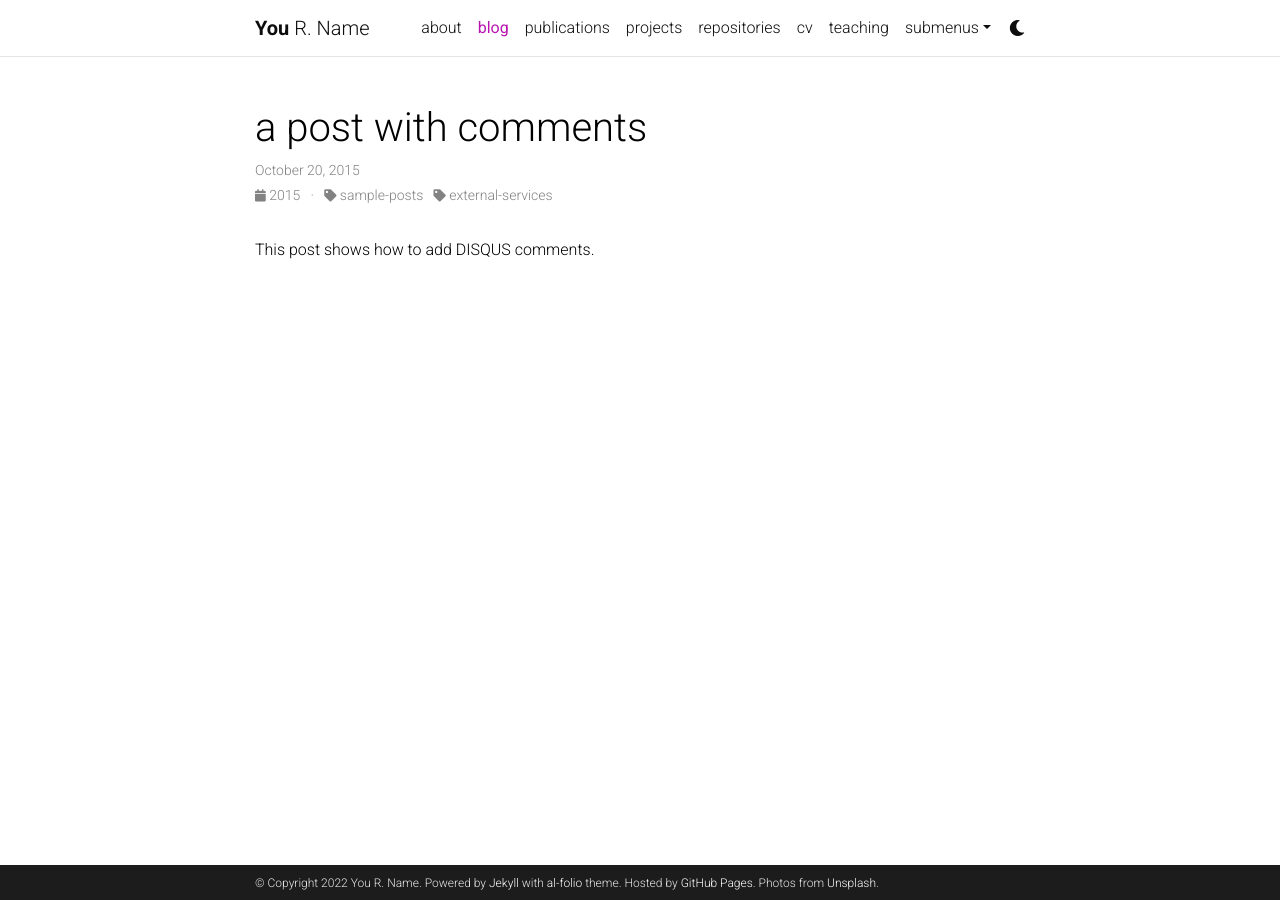
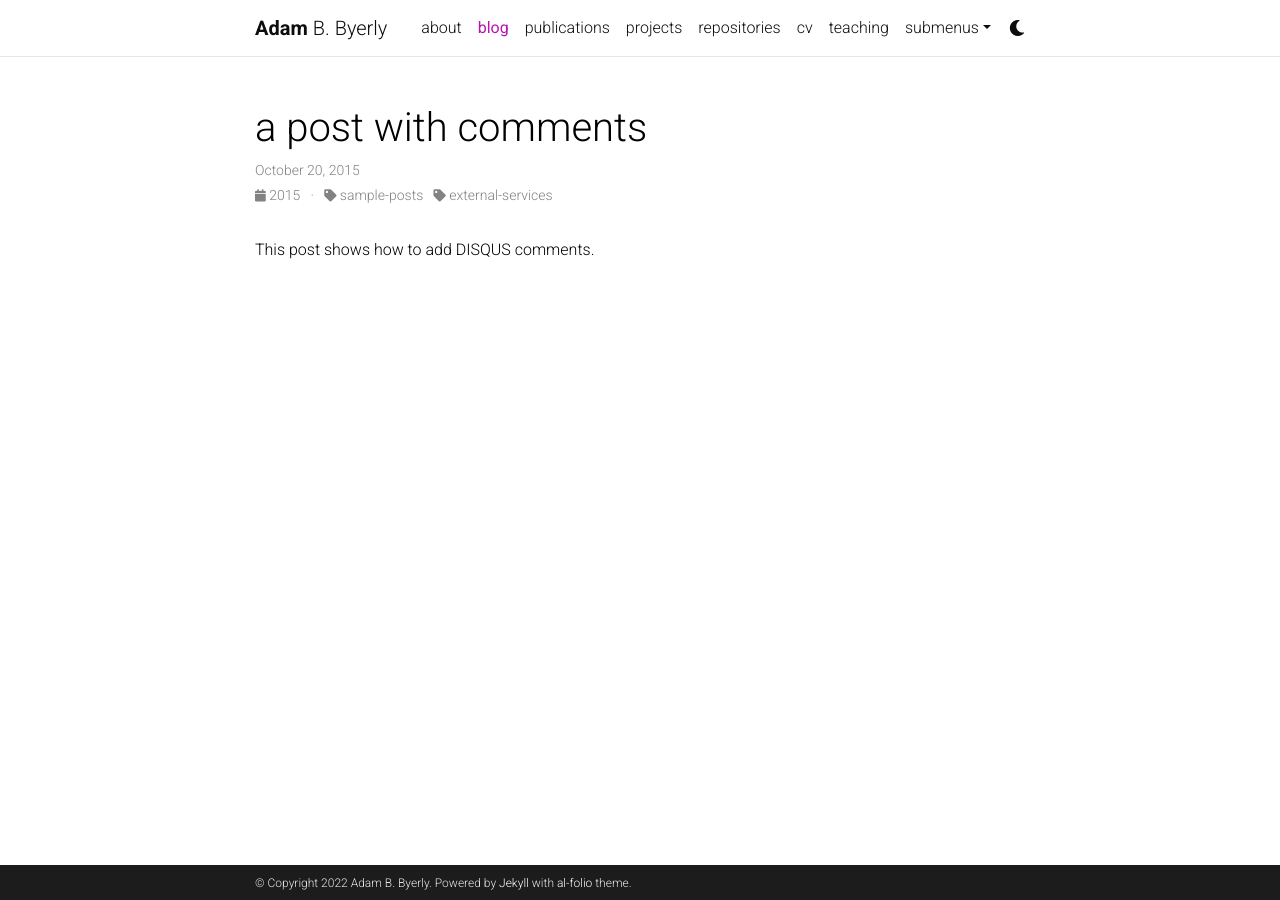
Before and after one commit to abyerly2/abyerly2.github.io, a Jekyll site: the page built from _posts/2015-10-20-comments.md, in a window 1280 px wide. Built offline with Jekyll 4.4.1, drawn with Linux system fonts in a browser that asks for light colours; comment, search, counter and statistics services are not loaded; a style sheet for code colours, icons or effects is not loaded; some of the changed lines change nothing that is shown.

Commit message:
Updated config.

```diff
--- a/_config.yml
+++ b/_config.yml
@@ -3,23 +3,21 @@
 # -----------------------------------------------------------------------------
 
 title: blank # the website title (if blank, full name will be used instead)
-first_name: You
-middle_name: R.
-last_name: Name
-email: you@example.com
+first_name: Adam
+middle_name: B.
+last_name: Byerly
+email: abyerly2@jhu.edu
 description: > # the ">" symbol means to ignore newlines until "footer_text:"
-  A simple, whitespace theme for academics. Based on [*folio](https://github.com/bogoli/-folio) design.
+  PhD Student, Johns Hopkins University. Senior Staff, Johns Hopkins Applied Physics Laboratory.
 footer_text: >
   Powered by <a href="https://jekyllrb.com/" target="_blank">Jekyll</a> with <a href="https://github.com/alshedivat/al-folio">al-folio</a> theme.
-  Hosted by <a href="https://pages.github.com/" target="_blank">GitHub Pages</a>.
-  Photos from <a href="https://unsplash.com" target="_blank">Unsplash</a>.
-keywords: jekyll, jekyll-theme, academic-website, portfolio-website  # add your own keywords or leave empty
+keywords: AI, ML, Space  # add your own keywords or leave empty
 
 lang: en # the language of your site (for example: en, fr, cn, ru, etc.)
-icon: ⚛️  # the emoji used as the favicon (alternatively, provide image name in /assets/img/)
+icon: /assets/img/icon.png # the emoji used as the favicon (alternatively, provide image name in /assets/img/)
 
-url: https://alshedivat.github.io # the base hostname & protocol for your site
-baseurl: /al-folio # the subpath of your site, e.g. /blog/
+url: https://abyerly2.github.io # the base hostname & protocol for your site
+baseurl: # the subpath of your site, e.g. /blog/
 last_updated: false # set to true if you want to display last updated in the footer
 impressum_path:  # set to path to include impressum link in the footer, use the same path as permalink in a page, helps to conform with EU GDPR
 
@@ -41,7 +39,7 @@ repo_theme_dark: dark           # https://github.com/anuraghazra/github-readme-s
 # will use title and url fields
 # Take a look to https://github.com/jekyll/jekyll-feed for more customization
 
-rss_icon: true
+rss_icon: false
 
 # -----------------------------------------------------------------------------
 # Layout
@@ -67,44 +65,19 @@ og_image: # The site-wide (default for all links) Open Graph preview image
 # Social integration
 # -----------------------------------------------------------------------------
 
-github_username: # your GitHub user name
-gitlab_username: # your GitLab user name
-twitter_username: # your Twitter handle
-linkedin_username: # your LinkedIn user name
+github_username: abyerly2 # your GitHub user name
+linkedin_username: adam-byerly # your LinkedIn user name
 scholar_userid: # your Google Scholar ID
 semanticscholar_id: # your Semantic Scholar ID
 orcid_id: # your ORCID ID
-medium_username: # your Medium username
-quora_username: # your Quora username
-publons_id: # your ID on Publons
 research_gate_profile: # your profile on ResearchGate
-blogger_url: # your blogger URL
-work_url: # work page URL
-keybase_username: # your keybase user name
-wikidata_id: # your wikidata id
-dblp_url: # your DBLP profile url
-stackoverflow_id: # your stackoverflow id
-kaggle_id: # your kaggle id
-lastfm_id: # your lastfm id
-spotify_id: # your spotify id
-pinterest_id: # your pinterest id
-unsplash_id: # your unsplash id
-instagram_id: # your instagram id
-facebook_id: # your facebook id
-discord_id: # your discord id (18-digit unique numerical identifier)
 
 contact_note: >
-  You can even add a little note about which of these is the best way to reach you.
+  Reach me by email at abyerly2 [at] jhu [dot] edu
 
 # -----------------------------------------------------------------------------
 # Analytics and search engine verification
 # -----------------------------------------------------------------------------
-
-google_analytics:  # your Goole Analytics measurement ID (format: G-XXXXXXXXXX)
-panelbear_analytics:  # panelbear analytics site ID (format: XXXXXXXXX)
-
-google_site_verification:  # your google-site-verification ID (Google Search Console)
-bing_site_verification:  # out your bing-site-verification ID (Bing Webmaster)
 
 # -----------------------------------------------------------------------------
 # Blog
@@ -118,17 +91,6 @@ permalink: /blog/:year/:title/
 # Pagination
 pagination:
   enabled: true
-
-# Comments
-disqus_shortname: al-folio # put your disqus shortname
-# https://help.disqus.com/en/articles/1717111-what-s-a-shortname
-
-# External sources.
-# If you have blog posts published on medium.com or other exteranl sources,
-# you can display them in your blog by adding a link to the RSS feed.
-external_sources:
-  - name: medium.com
-    rss_url: https://medium.com/@al-folio/feed
 
 # -----------------------------------------------------------------------------
 # Collections
@@ -230,8 +192,8 @@ display_tags: ['formatting', 'images', 'links', 'math', 'code'] # this tags will
 
 scholar:
 
-  last_name: [Einstein]
-  first_name: [Albert, A.]
+  last_name: [Byerly]
+  first_name: [Adam, B.]
 
   style: apa
   locale: en
```
